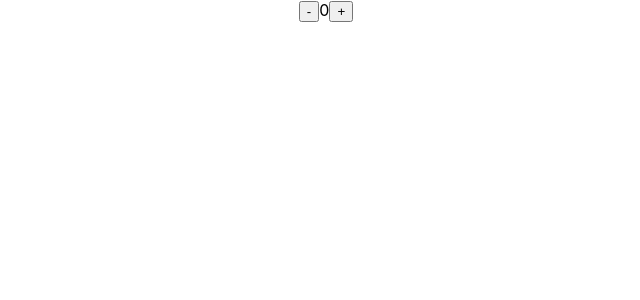
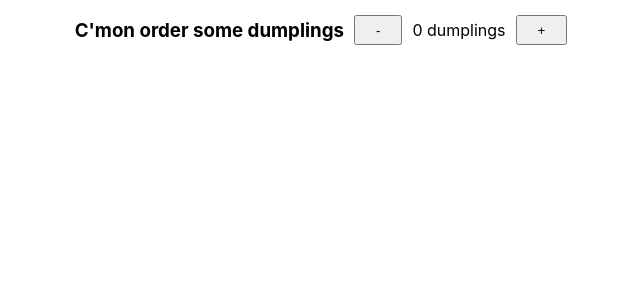
Before and after one commit to Urszuja/ReactHooks, a React (Create React App) app: page / in a window 1280 px wide. Shown: the top 300 px of the page, without its empty margins (314-954 px from the left). Built offline with nearby package versions, Linux system fonts and the light colour scheme.

Commit message:
useState with updating objects

```diff
--- a/src/App.css
+++ b/src/App.css
@@ -1,38 +1,11 @@
-.App {
-  text-align: center;
+.container {
+  display: flex;
+  align-items: center;
+  justify-content: center;
 }
 
-.App-logo {
-  height: 40vmin;
-  pointer-events: none;
+button {
+  height: 30px;
+  padding: 0 20px;
+  margin: 0 10px;
 }
-
-@media (prefers-reduced-motion: no-preference) {
-  .App-logo {
-    animation: App-logo-spin infinite 20s linear;
-  }
-}
-
-.App-header {
-  background-color: #282c34;
-  min-height: 100vh;
-  display: flex;
-  flex-direction: column;
-  align-items: center;
-  justify-content: center;
-  font-size: calc(10px + 2vmin);
-  color: white;
-}
-
-.App-link {
-  color: #61dafb;
-}
-
-@keyframes App-logo-spin {
-  from {
-    transform: rotate(0deg);
-  }
-  to {
-    transform: rotate(360deg);
-  }
-}
--- a/src/App.js
+++ b/src/App.js
@@ -2,12 +2,32 @@ import { useState } from "react";
 import "./App.css";
 
 function App() {
-  const [counter, SetCounter] = useState(0);
+  const [order, SetOrder] = useState({ count: 0, dish: "dumplings" });
+  const count = order.count;
+  const dish = order.dish;
+
+  function incrementOrder() {
+    SetOrder((prevOrder) => {
+      return { ...prevOrder, count: prevOrder.count + 1 };
+    });
+  }
+
+  function decrementtOrder() {
+    SetOrder((prevOrder) => {
+      return { ...prevOrder, count: prevOrder.count - 1 };
+    });
+  }
+
   return (
-    <div className="App">
-      <button onClick={() => SetCounter((counter) => counter - 1)}> - </button>
-      <span>{counter}</span>
-      <button onClick={() => SetCounter((counter) => counter + 1)}> + </button>
+    <div className="container">
+      <h3>{count > 0 ? `How many ${dish} ?` : `C'mon order some dumplings`}</h3>
+      <>
+        <button onClick={decrementtOrder}> - </button>
+        <span>
+          {count} {dish}
+        </span>
+        <button onClick={incrementOrder}> + </button>
+      </>
     </div>
   );
 }
```
